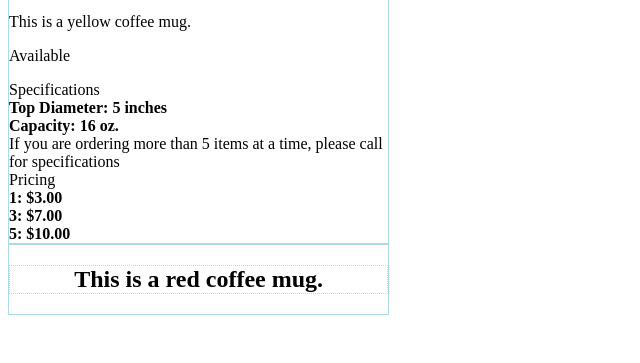
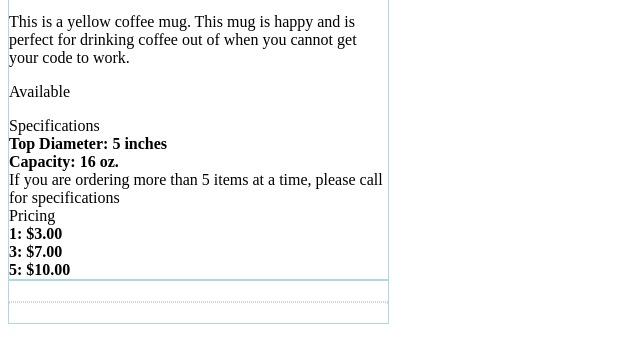
Before and after one commit to ashleyirwin3/Productcards, a plain HTML site: page index.html in a window 1280 px wide. Shown: the part 181-544 px from the top of the page, without its empty margins (0-640 px from the left). Drawn offline with Linux system fonts and the light colour scheme.

Commit message:
first commit

```diff
--- a/index.html
+++ b/index.html
@@ -9,7 +9,7 @@
 			<h2>Yellow Coffee Mug</h2>
 		</header>
 			<img src="http://www.webstaurantstore.com/images/products/large/57048/746651.jpg">
-			<p>This is a yellow coffee mug.</p>
+			<p>This is a yellow coffee mug. This mug is happy and is perfect for drinking coffee out of when you cannot get your code to work.</p>
 			<p>Available</p>
 	</section>
 
@@ -30,7 +30,7 @@
 
 <article>
 	<header>
-		<h2>This is a red coffee mug.</h2>
+		<h2></h2>
 	</header>
 	<section>
 
```
